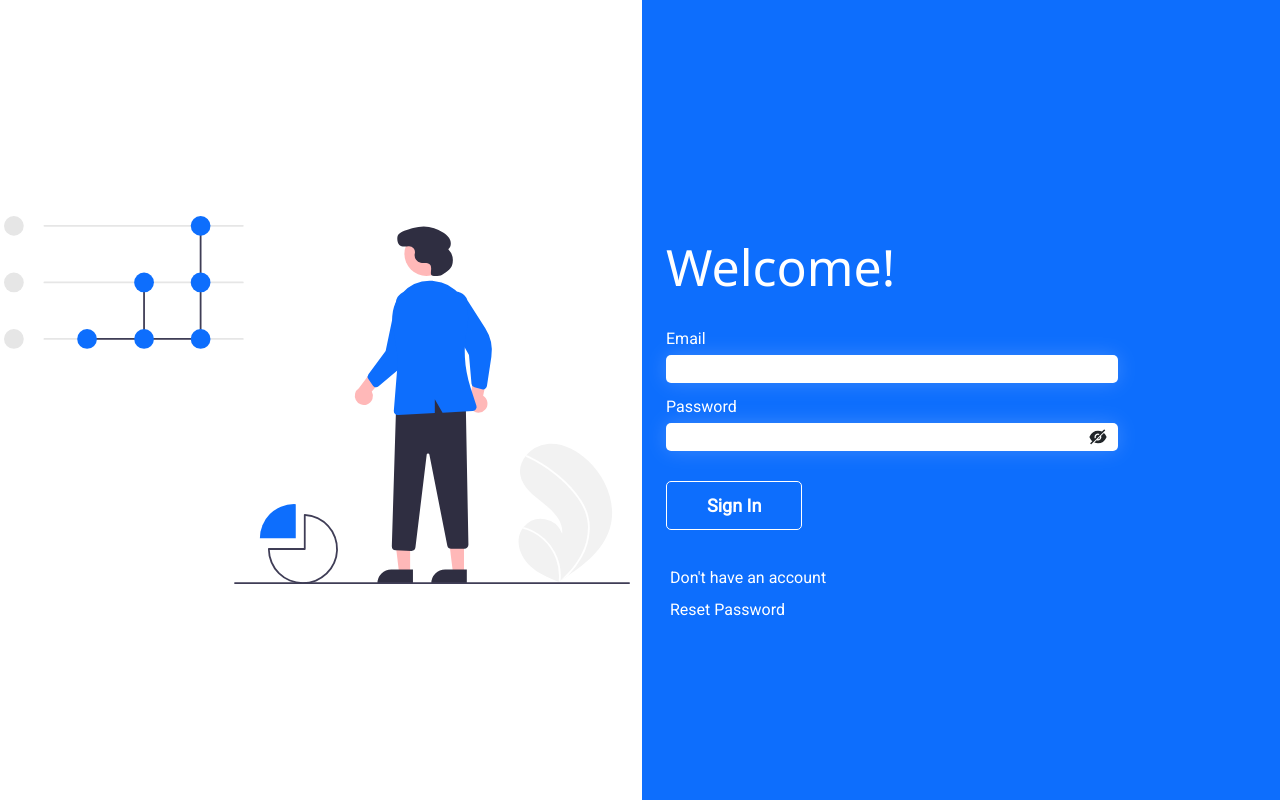
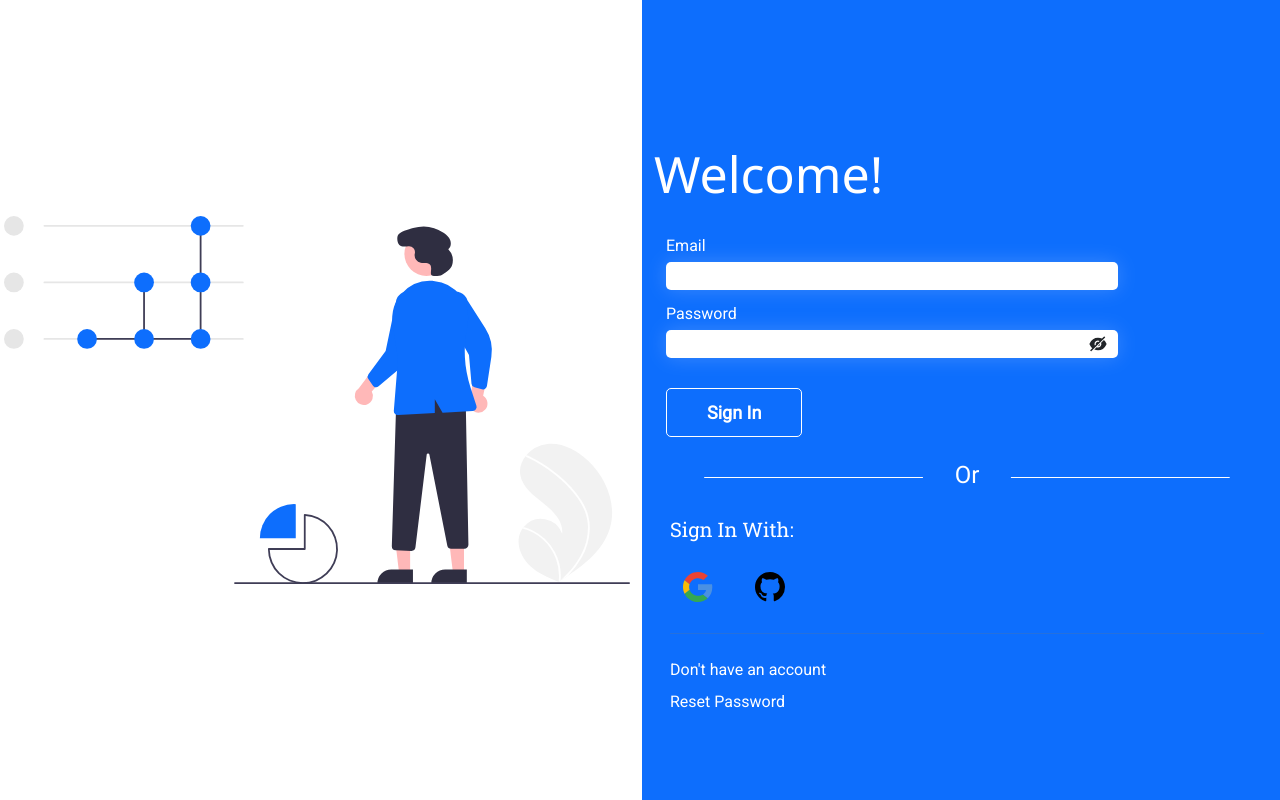
Before and after one commit to alfarouq-tech/AFT-Dashboard, a React (Create React App) app: page /login in a window 1280 px wide. Built offline with nearby package versions, Linux system fonts and the light colour scheme.

Commit message:
Add auth with google

```diff
--- /dev/null
+++ b/src/components/BaseAuthWith.tsx
@@ -0,0 +1,44 @@
+import React from "react";
+// Redux & Auth
+import { useAppDispatch } from "../redux/hooks";
+import authWithGoogle from "../redux/auth/authWithGoogle";
+// Images
+import googleIcon from "../images/google.svg";
+import githubIcon from "../images/github.svg";
+
+const BaseAuthWith = ({ title } : {title: string}) => {
+  const dispatch = useAppDispatch();
+  return (
+    <>
+      <span className="text-white text-center fs-4 d-block or-separator">
+        Or
+      </span>
+      <h2 className="text-white fs-5 my-4 px-3">{ title }</h2>
+      <div className="d-flex align-items-center gap-3 mt-3 px-3 w-50">
+        <button
+          type="button"
+          className="btn"
+          onClick={() => dispatch(authWithGoogle())}
+        >
+          <img
+            src={googleIcon}
+            alt="google singing icon"
+            title="singing with google"
+            className="singing-icon"
+          />
+        </button>
+        <button type="button" className="btn">
+          <img
+            src={githubIcon}
+            alt="github singing icon"
+            title="singing with github"
+            className="singing-icon"
+          />
+        </button>
+      </div>
+      <hr className="mx-3 my-4 text-muted" />
+    </>
+  );
+};
+
+export default BaseAuthWith;
--- a/src/components/LogInForm.tsx
+++ b/src/components/LogInForm.tsx
@@ -4,13 +4,14 @@ import { Link } from "react-router-dom";
 // Interfaces
 import { AuthFields } from "../IFs";
 // Redux & Auth
+import { useAppDispatch, useAppSelector } from "../redux/hooks";
 import logInWithEmailAndPassword from "../redux/auth/logInWithEmailAndPassword";
-import { useAppDispatch, useAppSelector } from "../redux/hooks";
 // Formik
 import { Formik } from "formik";
 import * as Yup from "yup";
 // Components
 import BaseInput from "./BaseInput";
+import BaseAuthWith from "./BaseAuthWith";
 
 const LogInForm = () => {
   const dispatch = useAppDispatch();
@@ -32,49 +33,67 @@ const LogInForm = () => {
     password: Yup.string().required("Password Is Required"),
   });
 
-  const onSubmit = (values: AuthFields) => dispatch(logInWithEmailAndPassword(values.email, values.password));
+  const onSubmit = (values: AuthFields) =>
+    dispatch(logInWithEmailAndPassword(values.email, values.password));
 
-  const togglePassword = () => passwordFieldType === "password" ? setPasswordFieldType("text") : setPasswordFieldType("password");
+  const togglePassword = () =>
+    passwordFieldType === "password"
+      ? setPasswordFieldType("text")
+      : setPasswordFieldType("password");
 
   useEffect(() => {
     if (errorMessage === "Firebase: Error (auth/user-not-found).")
       return setLoginErrorMessage("Email is wrong");
     if (errorMessage === "Firebase: Error (auth/wrong-password).")
       return setLoginErrorMessage("Password is wrong");
-    if (errorMessage === "Firebase: Access to this account has been temporarily disabled due to many failed login attempts. You can immediately restore it by resetting your password or you can try again later. (auth/too-many-requests).")
-    return setLoginErrorMessage("Access to this account has been temporarily disabled due to many failed login attempts. You can immediately restore it by resetting your password or you can try again later.");
+    if (
+      errorMessage ===
+      "Firebase: Access to this account has been temporarily disabled due to many failed login attempts. You can immediately restore it by resetting your password or you can try again later. (auth/too-many-requests)."
+    )
+      return setLoginErrorMessage(
+        "Access to this account has been temporarily disabled due to many failed login attempts. You can immediately restore it by resetting your password or you can try again later."
+      );
   }, [errorMessage]);
 
   return (
-    <div className="col-12 col-md-6 bg-primary pt-5 d-flex flex-column justify-content-center">
-      <h2 className="text-white form-title mb-4">Welcome!</h2>
+    <div className="col-12 col-md-6 bg-primary pt-md-5 d-flex flex-column justify-content-center">
+      <h2 className="text-white form-title mb-4 col-10 mx-auto col-md-12">
+        Welcome!
+      </h2>
       <Formik
         initialValues={initValues}
         validationSchema={validation}
         onSubmit={onSubmit}
       >
         {(props) => (
-          <form onSubmit={props.handleSubmit}>
+          <form
+            onSubmit={props.handleSubmit}
+            className="col-10 mx-auto col-md-12"
+          >
             <div onClick={resetLoginErrorMessage}>
               <BaseInput type="text" label="Email" name="email" />
             </div>
             <div onClick={resetLoginErrorMessage}>
-              <BaseInput type={passwordFieldType} label="Password" name="password" togglePassword={togglePassword} />
+              <BaseInput
+                type={passwordFieldType}
+                label="Password"
+                name="password"
+                togglePassword={togglePassword}
+              />
             </div>
             <span className="error d-block mt-1 ms-3">{loginErrorMessage}</span>
             <button
               type="submit"
               className="submit"
               disabled={
-                props.errors.email ||
-                props.errors.password ||
-                loginErrorMessage
+                props.errors.email || props.errors.password || loginErrorMessage
                   ? true
                   : false
               }
             >
               Sign In
             </button>
+            <BaseAuthWith title="Sign In With:"/>
             <div className="links px-3 d-flex flex-column justify-content-center align-items-start gap-2 mt-3 text-white">
               <Link to="/sign-up">Don't have an account</Link>
               <Link to="/reset-password">Reset Password</Link>
--- a/src/components/SignUpForm.tsx
+++ b/src/components/SignUpForm.tsx
@@ -11,6 +11,7 @@ import { Formik } from "formik";
 import * as Yup from "yup";
 // Components
 import BaseInput from "./BaseInput";
+import BaseAuthWith from "./BaseAuthWith";
 
 const LogInForm = memo(() => {
   const dispatch = useAppDispatch();
@@ -106,6 +107,7 @@ const LogInForm = memo(() => {
             >
               Sign Up
             </button>
+            <BaseAuthWith title="Sign Up With:"/>
             <div className="links px-3 d-flex flex-column justify-content-center align-items-start gap-2 mt-3 text-white">
               <Link to="/login">Already have an account</Link>
             </div>
--- a/src/css/login.css
+++ b/src/css/login.css
@@ -29,6 +29,41 @@
 .login .error {
   color: #eed754;
   margin-top: 5px;
+}
+
+.login .or-separator {
+  position: relative;
+}
+
+.login .or-separator::after {
+  background: #fff;
+  content: "";
+  display: block;
+  width: 35%;
+  height: 1px;
+  border-radius: 10px;
+  position: absolute;
+  top: 20px;
+  left: 50%;
+  transform: translateX(-120%);
+}
+
+.login .or-separator::before {
+  background: #fff;
+  content: "";
+  display: block;
+  width: 35%;
+  height: 1px;
+  border-radius: 10px;
+  position: absolute;
+  top: 20px;
+  left: 50%;
+  transform: translateX(20%);
+}
+
+.login .singing-icon {
+  height: 30px;
+  width: 30px;
 }
 
 .login .submit {
--- a/src/firebase.ts
+++ b/src/firebase.ts
@@ -2,6 +2,8 @@ import { initializeApp } from "firebase/app";
 import {
   getAuth,
   createUserWithEmailAndPassword,
+  GoogleAuthProvider,
+  signInWithPopup,
   signInWithEmailAndPassword,
 	signOut
 } from "firebase/auth";
@@ -19,11 +21,15 @@ const firebaseConfig = {
 
 const app = initializeApp(firebaseConfig);
 const auth = getAuth();
+const googleProvider = new GoogleAuthProvider();
 const DB = getDatabase(app);
 
 export {
   auth,
   createUserWithEmailAndPassword,
+  GoogleAuthProvider,
+  googleProvider,
+  signInWithPopup,
   signInWithEmailAndPassword,
 	signOut,
   DB as default,
--- /dev/null
+++ b/src/redux/auth/authWithGoogle.ts
@@ -0,0 +1,23 @@
+import { ThunkAction, AnyAction } from "@reduxjs/toolkit";
+import { RootState } from "../store";
+import { auth, googleProvider, GoogleAuthProvider, signInWithPopup } from "../../firebase";
+import { LOG_IN } from "../slices/authSlice";
+import Cookies from "js-cookie";
+
+export default (): ThunkAction<void, RootState, unknown, AnyAction> =>
+  async (dispatch, state) =>
+    await signInWithPopup(auth, googleProvider)
+    .then((result) => {
+      // This gives you a Google Access Token. You can use it to access the Google API.
+      const credential = GoogleAuthProvider.credentialFromResult(result);
+      const token = credential && credential.accessToken;
+      const in30Minutes = new Date(new Date().getTime() + 30 * 60 * 1000);
+      Cookies.set("auth", token ? token : "", { expires: in30Minutes, sameSite: "Strict",  secure: true });
+      // The signed-in user info.
+      const user = result.user;
+      console.log(user);
+      dispatch(LOG_IN({ user, errorMessage: "" }));
+    }).catch((error) => {
+      dispatch(LOG_IN({ user: null, errorMessage: "" }));
+      dispatch(LOG_IN({ user: null, errorMessage: error.message }));
+    });
```
Also changed, not shown: src/images/github.svg (added), src/images/google.svg (added).
